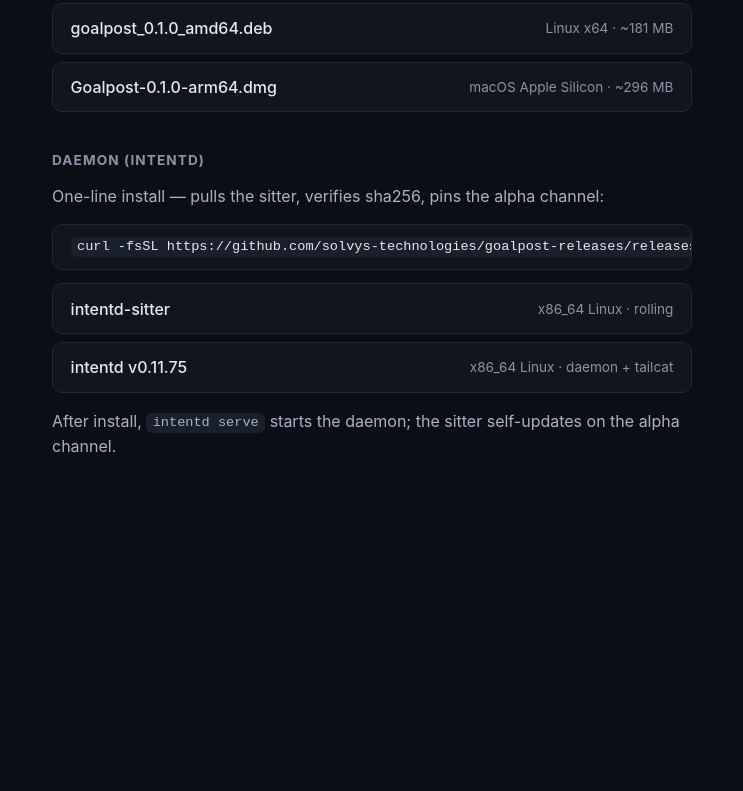
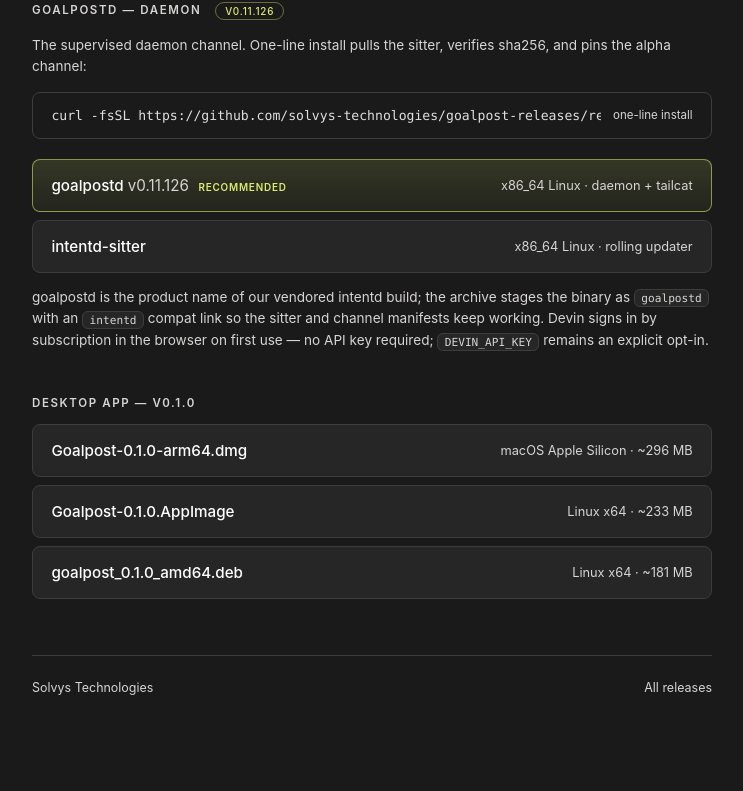
Before and after one commit to solvys-technologies/goalpost-releases, a plain HTML site: page download/index.html in a window 1280 px wide. Shown: the part 291-1082 px from the top of the page, without its empty margins (268-1011 px from the left). Before the commit the page ends 928 px from the top, so only its background shows below. Drawn offline with Linux system fonts and the light colour scheme.

Commit message:
download: design-system polish + goalpostd v0.11.126

```diff
--- a/download/index.html
+++ b/download/index.html
@@ -4,44 +4,149 @@
 <meta charset="utf-8">
 <meta name="viewport" content="width=device-width, initial-scale=1">
 <title>Download Goalpost</title>
+<meta name="description" content="Goalpost desktop app and the goalpostd daemon — public release artifacts.">
 <style>
-  :root{color-scheme:dark}
-  body{font-family:-apple-system,BlinkMacSystemFont,"SF Pro",system-ui,sans-serif;background:#0b0e14;color:#e6e9ef;margin:0;min-height:100vh;display:flex;justify-content:center;padding:4rem 1.5rem}
-  main{max-width:640px;width:100%}
-  h1{font-size:2rem;margin:0 0 .25rem}
-  h2{font-size:.85rem;text-transform:uppercase;letter-spacing:.08em;color:#8b93a7;margin:2.5rem 0 .75rem}
-  p{color:#aab2c5;line-height:1.5}
-  a{color:#7da2ff;text-decoration:none}
-  .card{display:flex;justify-content:space-between;align-items:center;padding:.9rem 1.1rem;border:1px solid #232838;border-radius:10px;margin:.5rem 0;background:#12151d}
-  .card:hover{border-color:#3b4560}
-  .card .name{color:#e6e9ef;font-weight:500}
-  .card .meta{color:#8b93a7;font-size:.85rem}
-  code{background:#1a1f2c;padding:.15rem .4rem;border-radius:6px;font-size:.85rem}
-  pre{background:#12151d;border:1px solid #232838;border-radius:10px;padding:.9rem 1.1rem;overflow-x:auto}
-  .pill{font-size:.7rem;border:1px solid #3b4560;border-radius:99px;padding:.1rem .5rem;color:#8b93a7;margin-left:.5rem}
+  /* Goalpost design-system treatment — tokens mirror cloudlands-fe
+     src/lib/styles/tokens.css (dark theme). */
+  :root{
+    color-scheme:dark;
+    --background:0 0% 10.196%;
+    --foreground:0 0% 100%;
+    --card:0 0% 10.196%;
+    --secondary:0 0% 14.902%;
+    --muted-foreground:20 4.762% 83.647%;
+    --border:60 0.826% 23.725%;
+    --input:20 4.762% 87.647%;
+    --primary:67 78% 68%;
+    --primary-foreground:154 25% 9%;
+    --ring:213.1 93.9% 67.8%;
+    --hover:rgb(255 255 255 / 0.06);
+    --active:rgb(255 255 255 / 0.1);
+    --selected:0 0% 18%;
+    --radius:8px;
+    --font-ui:Inter,system-ui,-apple-system,BlinkMacSystemFont,'Segoe UI',sans-serif;
+    --font-code:'JetBrains Mono','SFMono-Regular',Consolas,monospace;
+  }
+  *{box-sizing:border-box}
+  body{
+    font-family:var(--font-ui);
+    background:hsl(var(--background));
+    color:hsl(var(--foreground));
+    margin:0;min-height:100vh;
+    display:flex;justify-content:center;
+    padding:4.5rem 1.5rem 6rem;
+    -webkit-font-smoothing:antialiased;
+  }
+  main{max-width:680px;width:100%}
+
+  .eyebrow{
+    font-size:.72rem;font-weight:600;letter-spacing:.14em;text-transform:uppercase;
+    color:hsl(var(--primary));margin:0 0 .75rem;
+  }
+  h1{font-size:2.15rem;font-weight:650;letter-spacing:-.02em;margin:0 0 .5rem}
+  .lede{color:hsl(var(--muted-foreground));line-height:1.6;margin:0 0 2.5rem;max-width:52ch}
+  .lede a{color:hsl(var(--primary));text-decoration:none}
+  .lede a:hover{text-decoration:underline}
+
+  h2{
+    font-size:.72rem;font-weight:600;text-transform:uppercase;letter-spacing:.14em;
+    color:hsl(var(--muted-foreground));margin:2.75rem 0 .9rem;
+  }
+  h2 .tag{
+    display:inline-block;vertical-align:middle;margin-left:.6rem;
+    font-size:.62rem;letter-spacing:.08em;font-weight:500;
+    color:hsl(var(--primary));
+    border:1px solid hsl(var(--primary)/.4);border-radius:9999px;
+    padding:.12rem .55rem;
+  }
+
+  .card{
+    display:flex;justify-content:space-between;align-items:center;gap:1rem;
+    padding:1rem 1.15rem;margin:.5rem 0;
+    border:1px solid hsl(var(--border));border-radius:var(--radius);
+    background:hsl(var(--secondary));
+    color:hsl(var(--foreground));text-decoration:none;
+    transition:background .15s ease,border-color .15s ease;
+  }
+  .card:hover{background:hsl(var(--selected));border-color:hsl(var(--muted-foreground)/.5)}
+  .card:active{background:var(--active)}
+  .card .name{font-weight:500;font-size:.95rem}
+  .card .name .ver{color:hsl(var(--muted-foreground));font-weight:400}
+  .card .meta{color:hsl(var(--muted-foreground));font-size:.8rem;white-space:nowrap}
+  .card.primary{
+    border-color:hsl(var(--primary)/.55);
+    background:linear-gradient(180deg,hsl(var(--primary)/.14),hsl(var(--primary)/.05));
+  }
+  .card.primary .name::after{
+    content:"recommended";margin-left:.6rem;font-size:.62rem;font-weight:600;
+    letter-spacing:.08em;text-transform:uppercase;color:hsl(var(--primary));
+  }
+
+  .install{
+    display:flex;align-items:center;gap:.75rem;
+    background:hsl(var(--card));border:1px solid hsl(var(--border));
+    border-radius:var(--radius);padding:.95rem 1.15rem;margin:.5rem 0 1.25rem;
+  }
+  .install code{
+    font-family:var(--font-code);font-size:.82rem;color:hsl(var(--input));
+    overflow-x:auto;white-space:nowrap;flex:1;
+  }
+  .install .hint{color:hsl(var(--muted-foreground));font-size:.72rem;white-space:nowrap}
+
+  p.note{color:hsl(var(--muted-foreground));font-size:.85rem;line-height:1.6}
+  code.inline{
+    font-family:var(--font-code);font-size:.82em;
+    background:hsl(var(--secondary));border:1px solid hsl(var(--border));
+    padding:.1rem .4rem;border-radius:6px;
+  }
+  footer{
+    margin-top:3.5rem;padding-top:1.5rem;border-top:1px solid hsl(var(--border));
+    color:hsl(var(--muted-foreground));font-size:.78rem;display:flex;
+    justify-content:space-between;gap:1rem;flex-wrap:wrap;
+  }
+  footer a{color:hsl(var(--muted-foreground));text-decoration:none}
+  footer a:hover{color:hsl(var(--foreground))}
 </style>
 </head>
 <body>
 <main>
+  <p class="eyebrow">Goalpost Glass</p>
   <h1>Download Goalpost</h1>
-  <p>Desktop app and the intentd daemon. Artifacts served from
+  <p class="lede">The Goalpost desktop app and <strong>goalpostd</strong> — the
+     vendored, Goalpost-built Intent daemon with first-class Cognition Devin
+     support. Artifacts are served anonymously from
      <a href="https://github.com/solvys-technologies/goalpost-releases/releases">solvys-technologies/goalpost-releases</a>.</p>
 
+  <h2>goalpostd — daemon <span class="tag">v0.11.126</span></h2>
+  <p class="note">The supervised daemon channel. One-line install pulls the sitter,
+     verifies sha256, and pins the alpha channel:</p>
+  <div class="install">
+    <code>curl -fsSL https://github.com/solvys-technologies/goalpost-releases/releases/download/sitter-latest/install.sh | sh</code>
+    <span class="hint">one-line install</span>
+  </div>
+  <a class="card primary" href="https://github.com/solvys-technologies/goalpost-releases/releases/download/v0.11.126/goalpostd-x86_64-unknown-linux-gnu.tar.xz">
+    <span class="name">goalpostd <span class="ver">v0.11.126</span></span>
+    <span class="meta">x86_64 Linux · daemon + tailcat</span></a>
+  <a class="card" href="https://github.com/solvys-technologies/goalpost-releases/releases/download/sitter-latest/intentd-x86_64-unknown-linux-gnu.tar.xz">
+    <span class="name">intentd-sitter</span><span class="meta">x86_64 Linux · rolling updater</span></a>
+  <p class="note">goalpostd is the product name of our vendored intentd build; the
+     archive stages the binary as <code class="inline">goalpostd</code> with an
+     <code class="inline">intentd</code> compat link so the sitter and channel
+     manifests keep working. Devin signs in by subscription in the browser on
+     first use — no API key required; <code class="inline">DEVIN_API_KEY</code>
+     remains an explicit opt-in.</p>
+
   <h2>Desktop app — v0.1.0</h2>
+  <a class="card" href="https://github.com/solvys-technologies/goalpost-releases/releases/download/v0.1.0/Goalpost-0.1.0-arm64.dmg">
+    <span class="name">Goalpost-0.1.0-arm64.dmg</span><span class="meta">macOS Apple Silicon · ~296 MB</span></a>
   <a class="card" href="https://github.com/solvys-technologies/goalpost-releases/releases/download/v0.1.0/Goalpost-0.1.0.AppImage">
     <span class="name">Goalpost-0.1.0.AppImage</span><span class="meta">Linux x64 · ~233 MB</span></a>
   <a class="card" href="https://github.com/solvys-technologies/goalpost-releases/releases/download/v0.1.0/goalpost_0.1.0_amd64.deb">
     <span class="name">goalpost_0.1.0_amd64.deb</span><span class="meta">Linux x64 · ~181 MB</span></a>
-  <a class="card" href="https://github.com/solvys-technologies/goalpost-releases/releases/download/v0.1.0/Goalpost-0.1.0-arm64.dmg">
-    <span class="name">Goalpost-0.1.0-arm64.dmg</span><span class="meta">macOS Apple Silicon · ~296 MB</span></a>
 
-  <h2>Daemon (intentd)</h2>
-  <p>One-line install — pulls the sitter, verifies sha256, pins the alpha channel:</p>
-  <pre><code>curl -fsSL https://github.com/solvys-technologies/goalpost-releases/releases/download/sitter-latest/install.sh | sh</code></pre>
-  <a class="card" href="https://github.com/solvys-technologies/goalpost-releases/releases/download/sitter-latest/intentd-x86_64-unknown-linux-gnu.tar.xz">
-    <span class="name">intentd-sitter</span><span class="meta">x86_64 Linux · rolling</span></a>
-  <a class="card" href="https://github.com/solvys-technologies/goalpost-releases/releases/download/v0.11.75-3/intentd-x86_64-unknown-linux-gnu.tar.xz">
-    <span class="name">intentd v0.11.75</span><span class="meta">x86_64 Linux · daemon + tailcat</span></a>
-  <p>After install, <code>intentd serve</code> starts the daemon; the sitter self-updates on the alpha channel.</p>
+  <footer>
+    <span>Solvys Technologies</span>
+    <a href="https://github.com/solvys-technologies/goalpost-releases/releases">All releases</a>
+  </footer>
 </main>
 </body></html>
```
